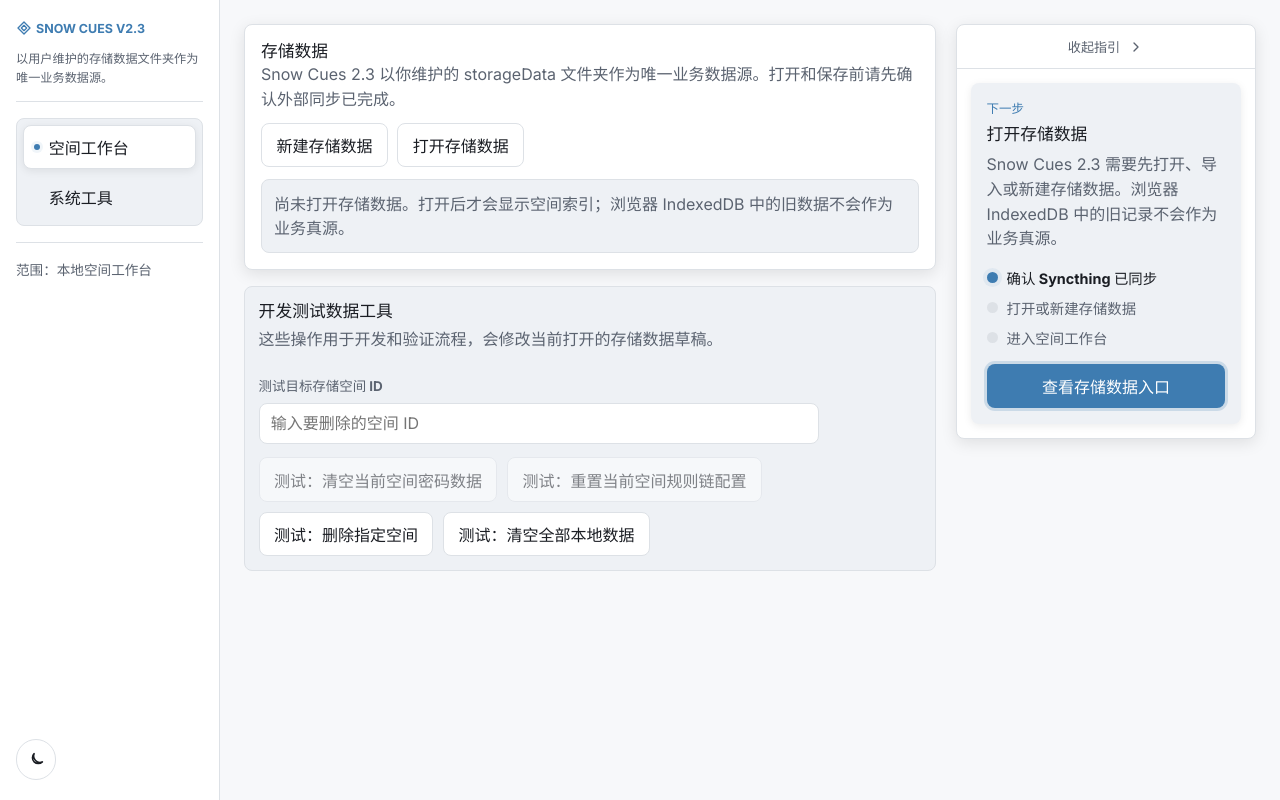
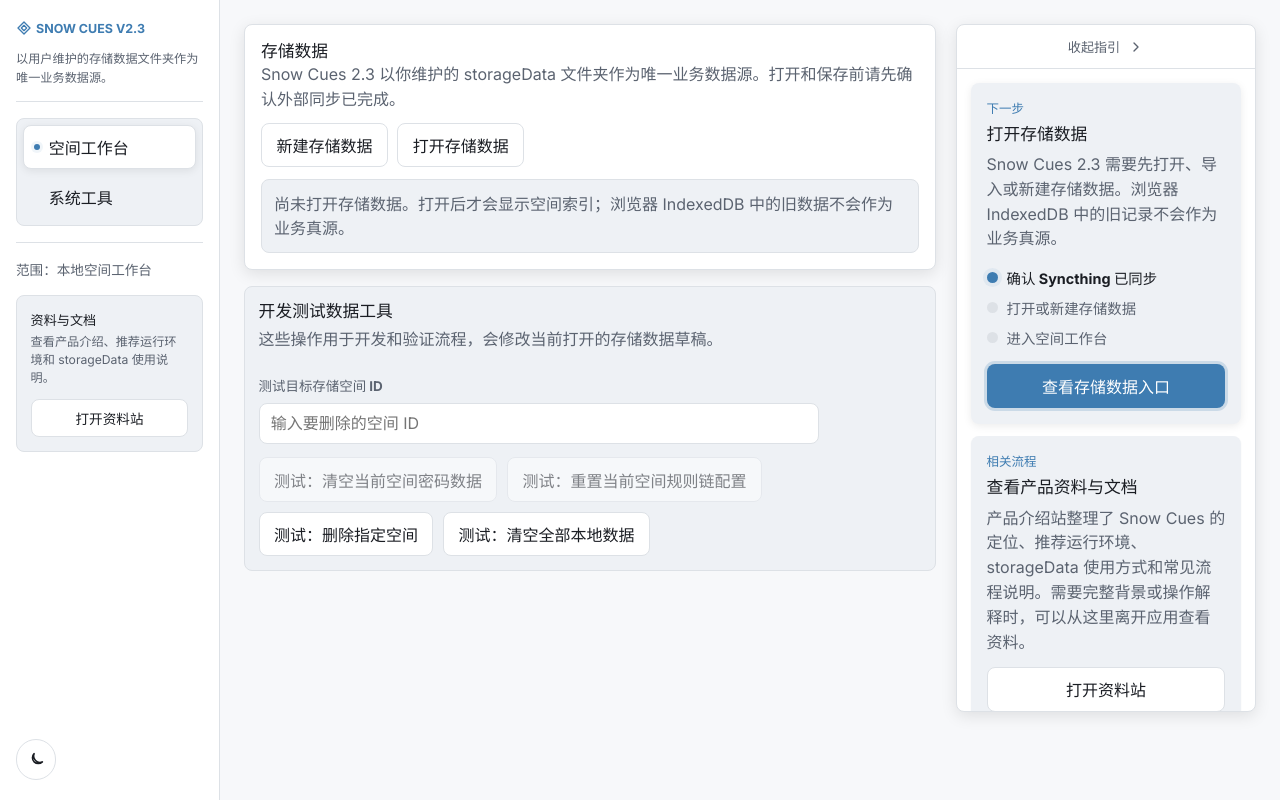
Before and after one commit to whynotsnow/snow-cues, a React (Vite) app: page /#/space in a window 1280 px wide. Built offline with nearby package versions, Linux system fonts and the light colour scheme.

Commit message:
feat: add product docs entry points

```diff
--- a/src/styles.css
+++ b/src/styles.css
@@ -4,50 +4,50 @@
   color-scheme: light;
 
   /* Backgrounds */
-  --bg: #F7F8FA;
-  --fg: #1A1D23;
+  --bg: #f7f8fa;
+  --fg: #1a1d23;
 
   /* Cards & surfaces */
-  --card: #FFFFFF;
-  --card-fg: #1A1D23;
+  --card: #ffffff;
+  --card-fg: #1a1d23;
 
   /* Muted surfaces */
-  --muted: #EEF1F5;
-  --muted-fg: #5B6370;
+  --muted: #eef1f5;
+  --muted-fg: #5b6370;
 
   /* Popover / elevated */
-  --popover: #FFFFFF;
+  --popover: #ffffff;
 
   /* Borders */
-  --border: #DDE1E6;
-  --input: #DDE1E6;
+  --border: #dde1e6;
+  --input: #dde1e6;
 
   /* Primary — Glacier Blue */
-  --primary: #3E7CB1;
-  --primary-fg: #FFFFFF;
-  --primary-strong: #2F6492;
+  --primary: #3e7cb1;
+  --primary-fg: #ffffff;
+  --primary-strong: #2f6492;
   --primary-muted: rgba(62, 124, 177, 0.08);
 
   /* Focus ring */
-  --ring: #3E7CB1;
+  --ring: #3e7cb1;
 
   /* Semantic */
-  --success: #2D8A5E;
+  --success: #2d8a5e;
   --success-muted: rgba(45, 138, 94, 0.08);
   --success-border: rgba(45, 138, 94, 0.18);
-  --success-fg: #1E5E40;
-  --warning: #C2842D;
+  --success-fg: #1e5e40;
+  --warning: #c2842d;
   --warning-muted: rgba(194, 132, 45, 0.07);
   --warning-border: rgba(194, 132, 45, 0.22);
-  --warning-fg: #6B4A1E;
-  --error: #C74B4B;
+  --warning-fg: #6b4a1e;
+  --error: #c74b4b;
   --error-muted: rgba(199, 75, 75, 0.06);
   --error-border: rgba(199, 75, 75, 0.2);
-  --error-fg: #6B2E2E;
-  --info: #4B7FC7;
+  --error-fg: #6b2e2e;
+  --info: #4b7fc7;
   --info-muted: rgba(75, 127, 199, 0.06);
   --info-border: rgba(75, 127, 199, 0.18);
-  --info-fg: #2D4A78;
+  --info-fg: #2d4a78;
 
   /* Typography */
   --font-sans:
@@ -85,50 +85,50 @@
   color-scheme: dark;
 
   /* Backgrounds — Deep Arctic */
-  --bg: #0F1724;
-  --fg: #E8ECF2;
+  --bg: #0f1724;
+  --fg: #e8ecf2;
 
   /* Cards & surfaces */
-  --card: #1A2332;
-  --card-fg: #E8ECF2;
+  --card: #1a2332;
+  --card-fg: #e8ecf2;
 
   /* Muted surfaces */
   --muted: #243044;
-  --muted-fg: #8B95A5;
+  --muted-fg: #8b95a5;
 
   /* Popover / elevated */
-  --popover: #1A2332;
+  --popover: #1a2332;
 
   /* Borders */
-  --border: #2D3A4E;
-  --input: #2D3A4E;
+  --border: #2d3a4e;
+  --input: #2d3a4e;
 
   /* Primary — Ice Blue */
-  --primary: #5B9BD5;
-  --primary-fg: #FFFFFF;
-  --primary-strong: #4A8BC7;
+  --primary: #5b9bd5;
+  --primary-fg: #ffffff;
+  --primary-strong: #4a8bc7;
   --primary-muted: rgba(91, 155, 213, 0.12);
 
   /* Focus ring */
-  --ring: #5B9BD5;
+  --ring: #5b9bd5;
 
   /* Semantic */
-  --success: #40A86E;
+  --success: #40a86e;
   --success-muted: rgba(64, 168, 110, 0.12);
   --success-border: rgba(64, 168, 110, 0.3);
-  --success-fg: #8FD7AA;
-  --warning: #D9A441;
+  --success-fg: #8fd7aa;
+  --warning: #d9a441;
   --warning-muted: rgba(217, 164, 65, 0.12);
   --warning-border: rgba(217, 164, 65, 0.3);
-  --warning-fg: #F0C978;
-  --error: #D96363;
+  --warning-fg: #f0c978;
+  --error: #d96363;
   --error-muted: rgba(217, 99, 99, 0.12);
   --error-border: rgba(217, 99, 99, 0.3);
-  --error-fg: #F2A0A0;
-  --info: #6B9FD9;
+  --error-fg: #f2a0a0;
+  --info: #6b9fd9;
   --info-muted: rgba(107, 159, 217, 0.12);
   --info-border: rgba(107, 159, 217, 0.28);
-  --info-fg: #A8CFF5;
+  --info-fg: #a8cff5;
 
   /* Shadows — slightly higher opacity for dark backgrounds */
   --shadow-sm: 0 1px 2px rgba(0, 0, 0, 0.12);
@@ -207,7 +207,8 @@
     opacity 0.2s var(--ease);
 }
 
-.download-link {
+.download-link,
+.button-link {
   align-items: center;
   border: 1px solid var(--primary);
   border-radius: var(--radius);
@@ -219,7 +220,14 @@
   text-decoration: none;
 }
 
-button:hover:not(:disabled) {
+.button-link {
+  background: var(--card);
+  border-color: var(--border);
+  color: var(--fg);
+}
+
+button:hover:not(:disabled),
+.button-link:hover {
   border-color: var(--primary-strong);
   box-shadow: var(--shadow-sm);
 }
@@ -248,7 +256,9 @@
 input:focus,
 select:focus,
 textarea:focus,
-button:focus-visible {
+button:focus-visible,
+.button-link:focus-visible,
+.nav-rail-docs-link:focus-visible {
   outline: 2px solid var(--ring);
   outline-offset: 2px;
 }
@@ -333,6 +343,51 @@
 .space-meta {
   display: grid;
   gap: 0.55rem;
+}
+
+.nav-rail-docs {
+  background: var(--muted);
+  border: 1px solid var(--border);
+  border-radius: var(--radius);
+  display: grid;
+  gap: 0.75rem;
+  padding: 0.85rem;
+}
+
+.nav-rail-docs-title {
+  color: var(--fg);
+  font-size: 0.82rem;
+  font-weight: 800;
+}
+
+.nav-rail-docs-body {
+  color: var(--muted-fg);
+  font-size: 0.76rem;
+  line-height: 1.5;
+  margin-top: 0.25rem;
+}
+
+.nav-rail-docs-link {
+  align-items: center;
+  background: var(--card);
+  border: 1px solid var(--border);
+  border-radius: var(--radius);
+  color: var(--fg);
+  display: inline-flex;
+  font-size: 0.85rem;
+  font-weight: 750;
+  justify-content: center;
+  min-height: 2.3rem;
+  padding: 0.5rem 0.7rem;
+  text-decoration: none;
+  transition:
+    box-shadow 0.25s var(--ease),
+    border-color 0.2s var(--ease);
+}
+
+.nav-rail-docs-link:hover {
+  border-color: var(--primary-strong);
+  box-shadow: var(--shadow-sm);
 }
 
 .storage-save-controls {
--- a/src/ui/AppView.tsx
+++ b/src/ui/AppView.tsx
@@ -20,7 +20,7 @@
 export function AppView({ controller }: AppViewProps) {
   const { activePage, currentSpaceId, outsideSpace, setActivePage } =
     controller;
-  const guidance = getUserGuidance(controller);
+  const guidance = getUserGuidance(controller, { includeDocumentation: true });
   const showDevTools = import.meta.env.DEV;
   const initialHashApplied = useRef(false);
   const scrollResetKey = `${outsideSpace ? "outside" : currentSpaceId}:${activePage}`;
@@ -95,6 +95,10 @@
     if (action.type === "open-create-space") {
       navigateToPage("space");
       controller.setOutsideShowCreateSpaceOptions(true);
+      return;
+    }
+    if (action.type === "external-link") {
+      window.open(action.href, "_blank", "noreferrer");
       return;
     }
     navigateToPage("passwords");
--- a/src/ui/components/GuidancePanel.tsx
+++ b/src/ui/components/GuidancePanel.tsx
@@ -64,21 +64,58 @@
       ) : null}
       <div className="guidance-actions">
         {card.primaryAction ? (
-          <button
-            className={isPrimary ? "primary-button" : undefined}
-            onClick={() => onAction(card.primaryAction!)}
-            type="button"
-          >
-            {card.primaryAction.label}
-          </button>
+          <GuidanceActionControl
+            action={card.primaryAction}
+            isPrimary={isPrimary}
+            onAction={onAction}
+          />
         ) : null}
         {card.secondaryAction ? (
-          <button onClick={() => onAction(card.secondaryAction!)} type="button">
-            {card.secondaryAction.label}
-          </button>
+          <GuidanceActionControl
+            action={card.secondaryAction}
+            isPrimary={false}
+            onAction={onAction}
+          />
         ) : null}
       </div>
     </article>
+  );
+}
+
+type GuidanceActionControlProps = {
+  action: GuidanceAction;
+  isPrimary: boolean;
+  onAction: (action: GuidanceAction) => void;
+};
+
+function GuidanceActionControl({
+  action,
+  isPrimary,
+  onAction
+}: GuidanceActionControlProps) {
+  const className = isPrimary ? "primary-button" : undefined;
+
+  if (action.type === "external-link") {
+    return (
+      <a
+        className={className ? `button-link ${className}` : "button-link"}
+        href={action.href}
+        rel="noreferrer"
+        target="_blank"
+      >
+        {action.label}
+      </a>
+    );
+  }
+
+  return (
+    <button
+      className={className}
+      onClick={() => onAction(action)}
+      type="button"
+    >
+      {action.label}
+    </button>
   );
 }
 
--- a/src/ui/components/NavRail.tsx
+++ b/src/ui/components/NavRail.tsx
@@ -1,6 +1,7 @@
 import type { AppController } from "../useAppController";
 import { spaceStatusLabels } from "../useAppController";
 import type { AppPage } from "../appTypes";
+import { DOCS_SITE_URL } from "../externalLinks";
 import { SpaceIcon } from "../icons";
 import { ThemeToggle } from "./ThemeToggle";
 
@@ -103,6 +104,23 @@
         )}
       </div>
 
+      <section className="nav-rail-docs" aria-label="产品资料">
+        <div>
+          <p className="nav-rail-docs-title">资料与文档</p>
+          <p className="nav-rail-docs-body">
+            查看产品介绍、推荐运行环境和 storageData 使用说明。
+          </p>
+        </div>
+        <a
+          className="nav-rail-docs-link"
+          href={DOCS_SITE_URL}
+          rel="noreferrer"
+          target="_blank"
+        >
+          打开资料站
+        </a>
+      </section>
+
       <div className="nav-rail-actions">
         {!outsideSpace ? (
           <button onClick={() => leaveSpace()} type="button">
--- /dev/null
+++ b/src/ui/externalLinks.ts
@@ -0,0 +1 @@
+export const DOCS_SITE_URL = "https://docs.cues.whynotsnow.com/";
--- a/src/ui/guidance.ts
+++ b/src/ui/guidance.ts
@@ -1,4 +1,5 @@
 import type { AppPage } from "./appTypes";
+import { DOCS_SITE_URL } from "./externalLinks";
 import type { AppController } from "./useAppController";
 
 export type GuidanceStepStatus = "done" | "current" | "blocked" | "pending";
@@ -11,7 +12,8 @@
 export type GuidanceAction =
   | { type: "navigate"; label: string; targetPage: AppPage }
   | { type: "open-create-space"; label: string }
-  | { type: "open-create-password"; label: string };
+  | { type: "open-create-password"; label: string }
+  | { type: "external-link"; label: string; href: string };
 
 export type GuidanceCardStatus = "active" | "ready" | "blocked";
 
@@ -62,7 +64,8 @@
   ruleSetup: 80,
   migration: 70,
   detachedImport: 60,
-  regularWork: 40
+  regularWork: 40,
+  documentation: 10
 };
 
 const setupSteps: GuidanceStep[] = [
@@ -72,7 +75,14 @@
   { label: "创建第一条密码", status: "pending" }
 ];
 
-export function getUserGuidance(input: GuidanceInput): UserGuidance {
+type UserGuidanceOptions = {
+  includeDocumentation?: boolean;
+};
+
+export function getUserGuidance(
+  input: GuidanceInput,
+  options: UserGuidanceOptions = {}
+): UserGuidance {
   const cards = input.outsideSpace
     ? buildOutsideSpaceGuidance(input)
     : [
@@ -85,9 +95,28 @@
         buildMigrationGuidance(input),
         buildReadySpaceGuidance(input)
       ].filter((card): card is GuidanceCard => Boolean(card));
+  const visibleCards = options.includeDocumentation
+    ? [...cards, buildDocumentationGuidance()]
+    : cards;
 
   return {
-    cards: cards.sort((a, b) => b.priority - a.priority)
+    cards: visibleCards.sort((a, b) => b.priority - a.priority)
+  };
+}
+
+function buildDocumentationGuidance(): GuidanceCard {
+  return {
+    id: "documentation",
+    priority: guidancePriority.documentation,
+    title: "查看产品资料与文档",
+    body: "产品介绍站整理了 Snow Cues 的定位、推荐运行环境、storageData 使用方式和常见流程说明。需要完整背景或操作解释时，可以从这里离开应用查看资料。",
+    status: "active",
+    steps: [],
+    primaryAction: {
+      type: "external-link",
+      label: "打开资料站",
+      href: DOCS_SITE_URL
+    }
   };
 }
 
```
Also changed, not shown: design/Design.md (+3 -1 lines).
